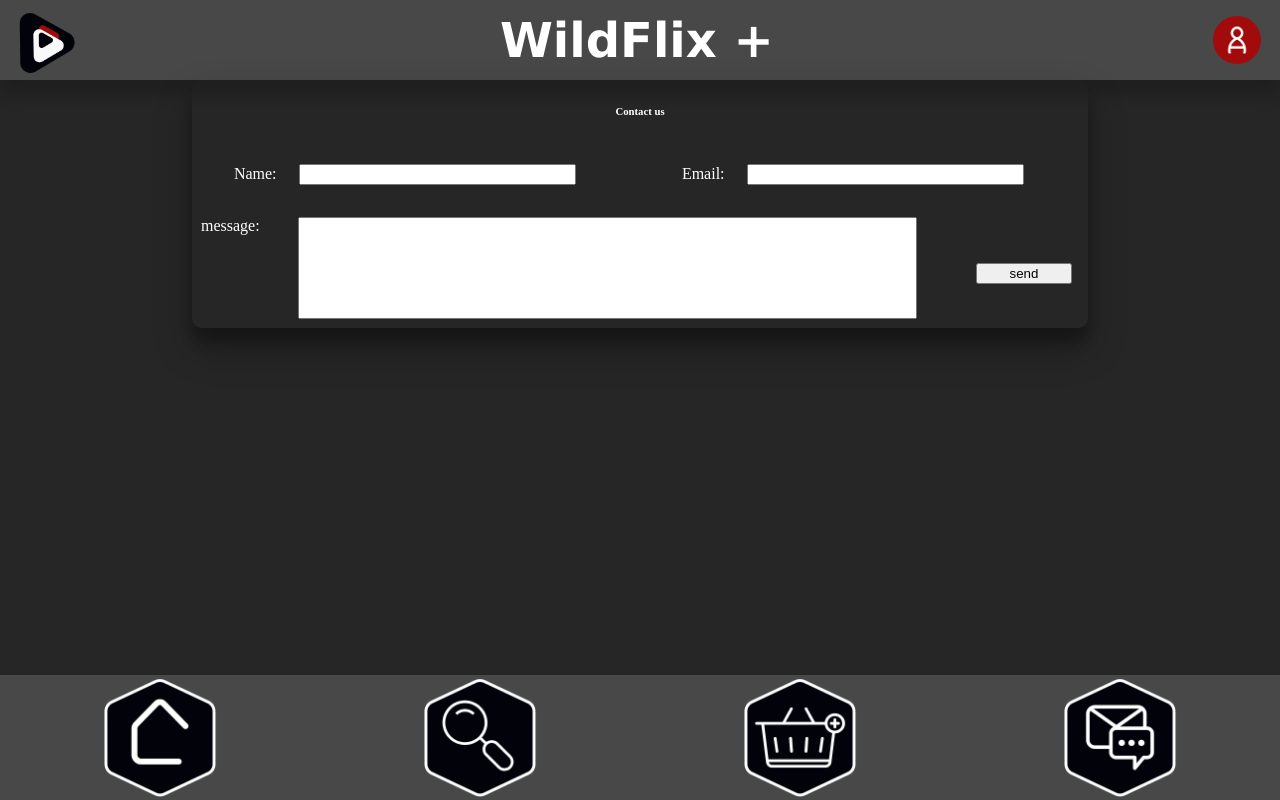
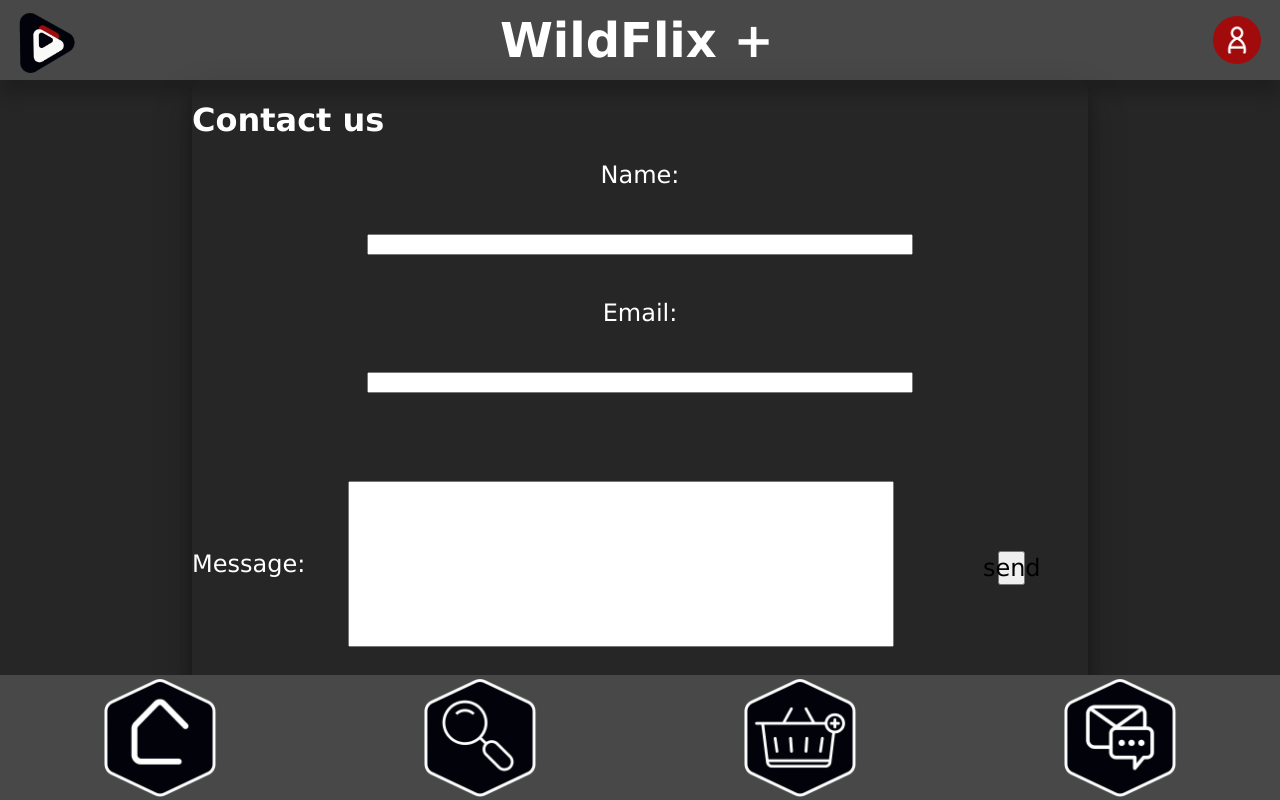
Before and after one commit to WildCodeSchool/2023-03-JS-Remote-Wild_Impact_Project-2_Team_C, a React (Vite) app in the folder frontend/: page /Contact in a window 1280 px wide. Built offline with nearby package versions, Linux system fonts and the light colour scheme; a web font is replaced by a local one.

Commit message:
Mise à jour du css ContactForm

```diff
--- a/frontend/src/pages/ContactForm.jsx
+++ b/frontend/src/pages/ContactForm.jsx
@@ -29,10 +29,10 @@ function ContactForm() {
 
   return (
     <div className="form">
-      <h6>Contact us</h6>
       <div className="client">
+        <h1>Contact us</h1>
+        Name:
         <label id="Fullname">
-          Name:
           <input
             type="text"
             name="name"
@@ -40,8 +40,8 @@ function ContactForm() {
             onChange={(e) => setName(e.target.value)}
           />
         </label>
+        Email:
         <label id="Email">
-          Email:
           <input
             type="email"
             value={email}
@@ -50,8 +50,8 @@ function ContactForm() {
         </label>
       </div>
       <div className="envoi">
+        Message:
         <div className="divmessage">
-          message:
           <textarea
             className="textarea"
             value={message}
--- a/frontend/src/styles/ContactForm.scss
+++ b/frontend/src/styles/ContactForm.scss
@@ -1,9 +1,11 @@
 @import "./Variables.scss";
 
 .form {
-  margin: 0 25%;
-  width: 50%;
-  height: 400px;
+  margin: 0 auto;
+  font-family: $font-family-text;
+  margin-top: 15%;
+  width: 90%;
+  height: 600px;
   display: flex;
   flex-direction: column;
   justify-content: center;
@@ -12,21 +14,40 @@
   box-shadow: rgba(0, 0, 0, 0.3) 0px 19px 38px,
     rgba(0, 0, 0, 0.22) 0px 15px 12px;
 
+  .client {
+    display: flex;
+    flex-direction: column;
+    font-size: 1.5rem;
+  }
+
+  .envoi {
+    font-size: 1.5rem;
+  }
+
   h1 {
-    height: 5%;
-    font-size: 100%;
+    font-size: 2rem;
   }
 
   input {
     width: 60%;
     margin: 5%;
+    color: black;
   }
+
   textarea {
     resize: none;
-    height: 6rem;
+    height: 10rem;
+    margin: 5%;
+    width: 60%;
+    color: black;
   }
+
   button {
+    height: 5%;
+    width: 30%;
     margin-top: 10%;
+    font-family: $font-family-text;
+    font-size: 1.5rem;
   }
 }
 
@@ -40,13 +61,16 @@
     box-shadow: rgba(0, 0, 0, 0.3) 0px 19px 38px,
       rgba(0, 0, 0, 0.22) 0px 15px 12px;
   }
+
   h1 {
     display: flex;
     justify-content: flex-start;
   }
+
   .client {
     display: flex;
   }
+
   .Fullname {
     display: flex;
   }
@@ -61,6 +85,7 @@
     align-items: center;
     height: 50%;
   }
+
   .divmessage {
     width: 100%;
     margin: 1%;
@@ -73,11 +98,13 @@
     display: flex;
     justify-content: flex-start;
   }
+
   .textarea {
     margin-left: 5%;
     min-width: 80%;
     min-height: 100%;
   }
+
   button {
     display: flex;
     justify-content: center;
```
